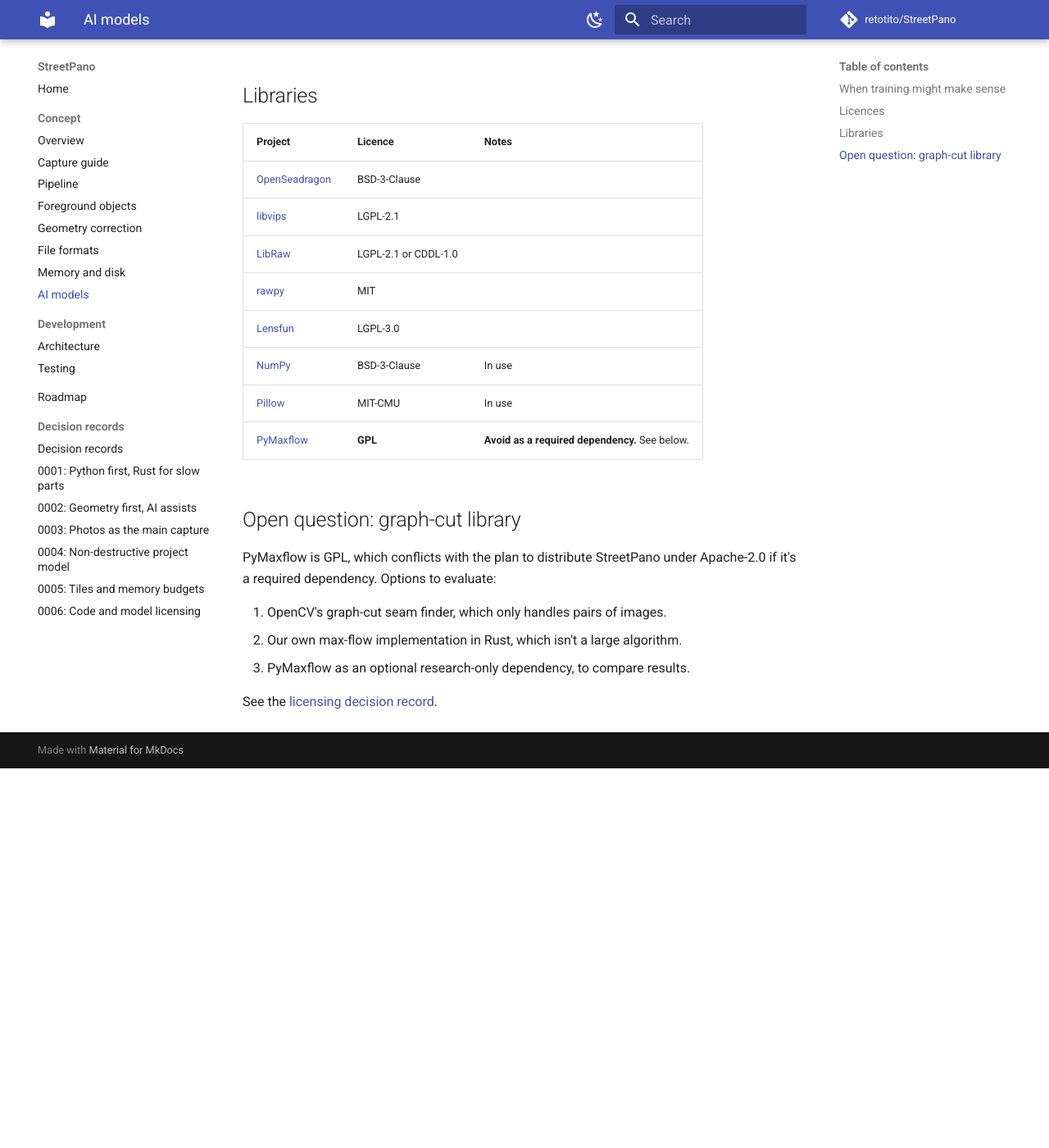
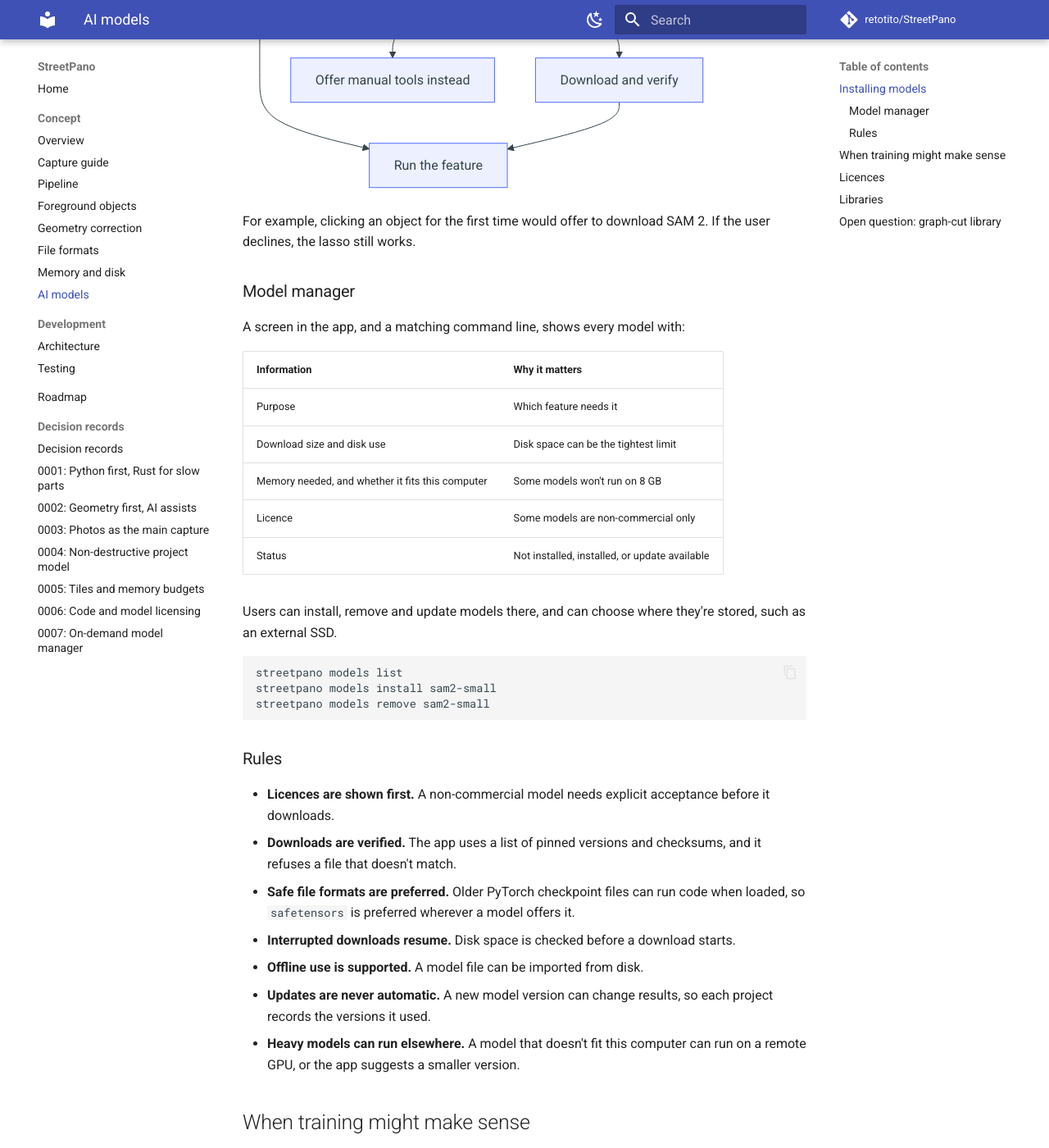
Before and after one commit to retotito/StreetPano, an MkDocs documentation site: the page built from docs/concept/ai-models.md, in a window 1280 px wide and 1400 px high, scrolled down 1708 px. Shown: the whole window at 82% size. Built offline with MkDocs 1.6.1 and Material for MkDocs 9.7.7, drawn with Linux system fonts in a browser that asks for light colours; comment, search, counter and statistics services are not loaded; before the commit the page ends 2645 px from its top, so only the background shows below that; some of the changed text lies outside the part shown.

Commit message:
docs: design on-demand AI model downloads (#4)
Record the decision that the app works without models, downloads each one
when a feature first needs it, and offers a model manager for the rest.

Co-authored-by: Claude Opus 5.5 <noreply@anthropic.com>

````diff
--- a/docs/concept/ai-models.md
+++ b/docs/concept/ai-models.md
@@ -15,6 +15,65 @@ classic baseline, and model weights are never stored in this repository.
 | Match photos and find positions | COLMAP, optionally LightGlue | Ready to use |
 | Fill small gaps | LaMa | Quality needs testing |
 | Fill larger gaps | Diffusion inpainting, DiffuEraser | Quality needs testing |
+
+## Installing models
+
+!!! note "Planned"
+    This describes the design. The model manager doesn't exist yet. See the
+    [decision record](../adr/0007-on-demand-model-manager.md).
+
+The app works without any models, and downloads each one when a feature first needs
+it. Nothing is downloaded on the start screen.
+
+```mermaid
+flowchart TD
+    A[User clicks an AI feature] --> B{Model installed?}
+    B -- Yes --> F[Run the feature]
+    B -- No --> C[Show size, licence,<br/>and whether it fits this computer]
+    C --> D{User accepts?}
+    D -- No --> G[Offer manual tools instead]
+    D -- Yes --> E[Download and verify]
+    E --> F
+```
+
+For example, clicking an object for the first time would offer to download SAM 2.
+If the user declines, the lasso still works.
+
+### Model manager
+
+A screen in the app, and a matching command line, shows every model with:
+
+| Information | Why it matters |
+|---|---|
+| Purpose | Which feature needs it |
+| Download size and disk use | Disk space can be the tightest limit |
+| Memory needed, and whether it fits this computer | Some models won't run on 8 GB |
+| Licence | Some models are non-commercial only |
+| Status | Not installed, installed, or update available |
+
+Users can install, remove and update models there, and can choose where they're
+stored, such as an external SSD.
+
+```sh
+streetpano models list
+streetpano models install sam2-small
+streetpano models remove sam2-small
+```
+
+### Rules
+
+- **Licences are shown first.** A non-commercial model needs explicit acceptance
+  before it downloads.
+- **Downloads are verified.** The app uses a list of pinned versions and checksums,
+  and it refuses a file that doesn't match.
+- **Safe file formats are preferred.** Older PyTorch checkpoint files can run code
+  when loaded, so `safetensors` is preferred wherever a model offers it.
+- **Interrupted downloads resume.** Disk space is checked before a download starts.
+- **Offline use is supported.** A model file can be imported from disk.
+- **Updates are never automatic.** A new model version can change results, so each
+  project records the versions it used.
+- **Heavy models can run elsewhere.** A model that doesn't fit this computer can run
+  on a remote GPU, or the app suggests a smaller version.
 
 ## When training might make sense
 
--- a/mkdocs.yml
+++ b/mkdocs.yml
@@ -54,3 +54,4 @@ nav:
       - "0004: Non-destructive project model": adr/0004-non-destructive-project-model.md
       - "0005: Tiles and memory budgets": adr/0005-tiles-and-memory-budgets.md
       - "0006: Code and model licensing": adr/0006-code-and-model-licensing.md
+      - "0007: On-demand model manager": adr/0007-on-demand-model-manager.md
````
Also changed, not shown: CHANGELOG.md (+1 -0 lines), docs/adr/0007-on-demand-model-manager.md (added, +23 -0 lines), docs/adr/index.md (+1 -0 lines), docs/development/architecture.md (+1 -0 lines), docs/roadmap.md (+1 -0 lines).
